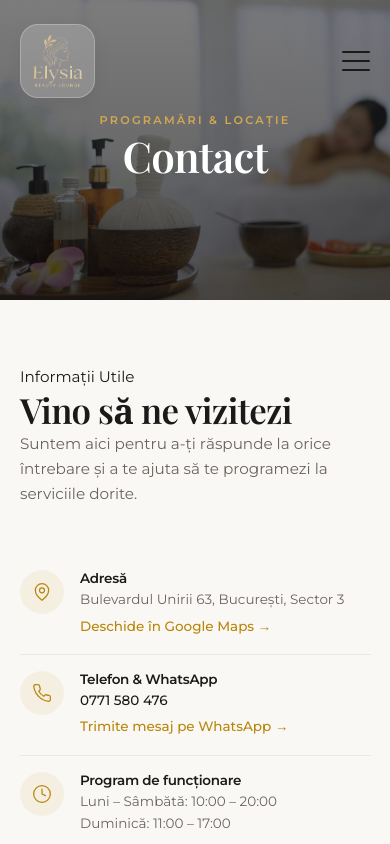
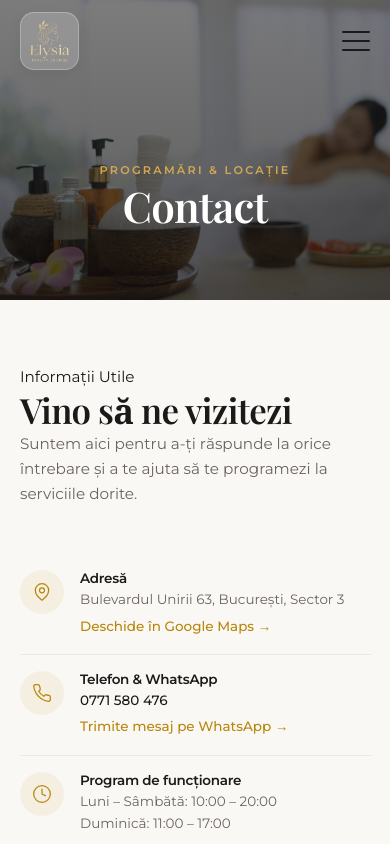
Before and after one commit to AndreiNeptune/elysiabeautylounge, a website built with Vite: page contact.html in a window 390 px wide. Shown: the top 844 px of the page. Built offline with nearby package versions, Linux system fonts and the light colour scheme; a web font is replaced by a local one.

Commit message:
style: fix mobile navbar and page-hero overlap

```diff
--- a/src/styles/responsive.css
+++ b/src/styles/responsive.css
@@ -41,6 +41,19 @@
 
   .navbar__burger {
     display: flex;
+  }
+
+  .navbar {
+    padding: var(--space-sm) 0;
+  }
+
+  .navbar__logo {
+    padding: 6px;
+    border-radius: 14px;
+  }
+
+  .navbar__logo img {
+    height: 44px;
   }
 
   .hero__content {
@@ -110,8 +123,9 @@
   }
 
   .page-hero {
-    height: 35vh;
-    min-height: 280px;
+    height: 40vh;
+    min-height: 320px;
+    padding-top: 100px;
   }
 
   .accordion__header {
```
